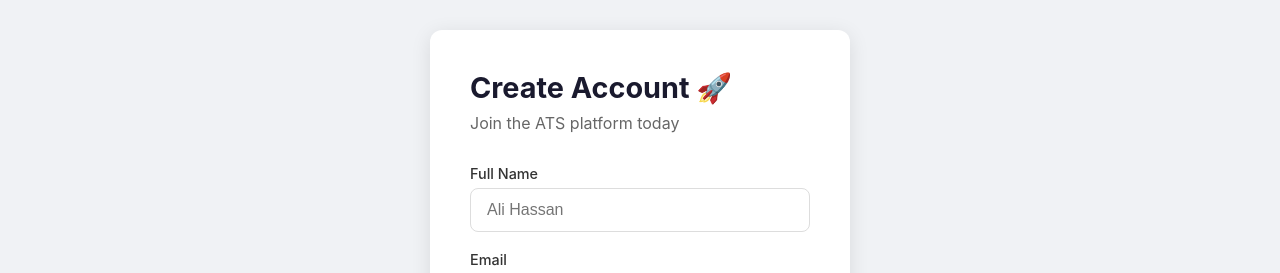
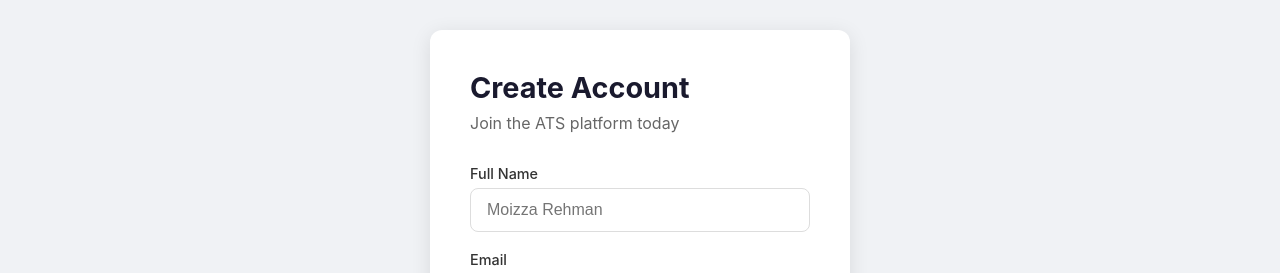
Before and after one commit to iammoizzah/ats-project, a React (Create React App) app in the folder frontend/: page /register in a window 1280 px wide. Shown: the part 124-397 px from the top of the page. Built offline with nearby package versions, Linux system fonts and the light colour scheme; no server answers.

Commit message:
Resolved the file name error

```diff
--- a/frontend/src/App.js
+++ b/frontend/src/App.js
@@ -1,5 +1,5 @@
 import Interviews from './pages/hr/Interviews';
-import Profile from './pages/candidate/profile';
+import Profile from './pages/candidate/Profile';
 import { BrowserRouter, Routes, Route } from 'react-router-dom';
 import { ToastContainer } from 'react-toastify';
 import 'react-toastify/dist/ReactToastify.css';
--- a/frontend/src/pages/auth/Login.js
+++ b/frontend/src/pages/auth/Login.js
@@ -31,7 +31,7 @@ const Login = () => {
   return (
     <div style={styles.container}>
       <div style={styles.card}>
-        <h2 style={styles.title}>Welcome Back 👋</h2>
+        <h2 style={styles.title}>Welcome Back </h2>
         <p style={styles.subtitle}>Login to your ATS account</p>
 
         <form onSubmit={handleSubmit}>
--- a/frontend/src/pages/auth/Register.js
+++ b/frontend/src/pages/auth/Register.js
@@ -38,7 +38,7 @@ const Register = () => {
   return (
     <div style={styles.container}>
       <div style={styles.card}>
-        <h2 style={styles.title}>Create Account 🚀</h2>
+        <h2 style={styles.title}>Create Account </h2>
         <p style={styles.subtitle}>Join the ATS platform today</p>
 
         <form onSubmit={handleSubmit}>
@@ -48,7 +48,7 @@ const Register = () => {
               name="name"
               value={form.name}
               onChange={handleChange}
-              placeholder="Ali Hassan"
+              placeholder="Moizza Rehman"
               style={styles.input}
               required
             />
```
